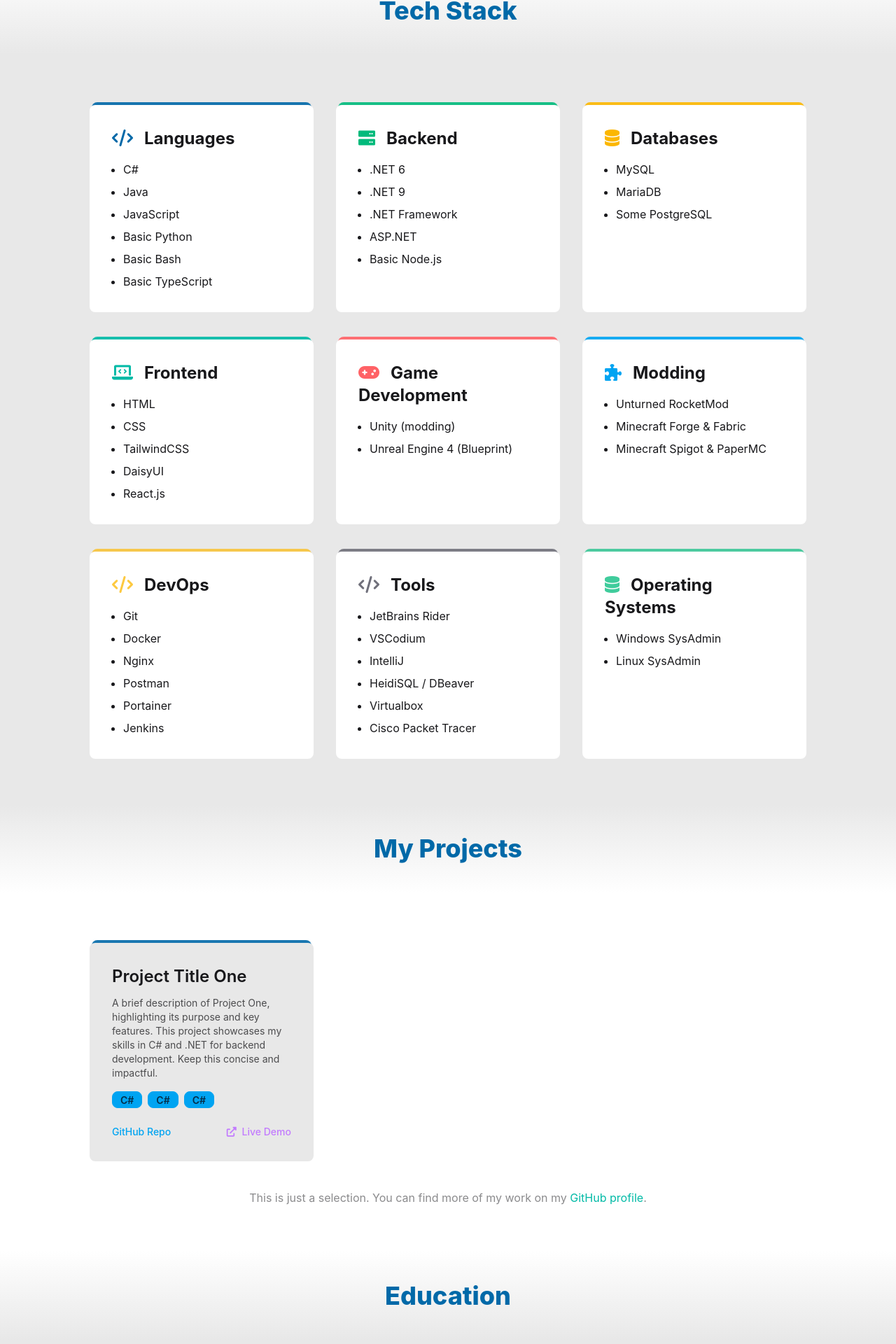
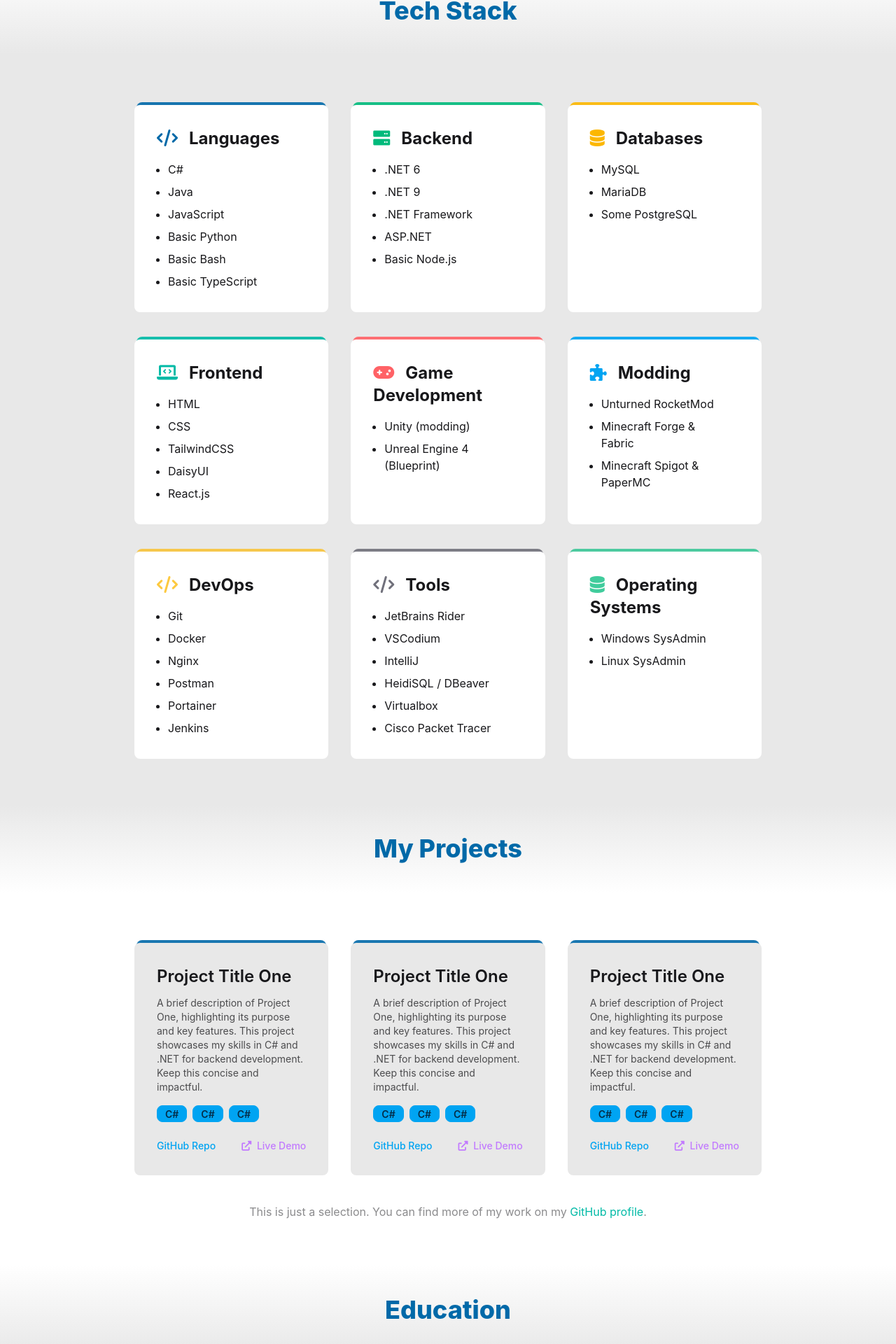
Before and after one commit to TavstalDev/tavstaldev.github.io, a React (Vite) app: page / in a window 1280 px wide. Shown: the part 1513-3433 px from the top of the page at 70% size. Built offline with nearby package versions, Linux system fonts and the light colour scheme.

Commit message:
refactor HomePage layout and remove unused toast notification

```diff
--- a/src/pages/HomePage.jsx
+++ b/src/pages/HomePage.jsx
@@ -1,17 +1,6 @@
-import {useEffect} from "react";
-import GeneralUtils from "../utils/GeneralUtils.jsx";
 import projectConfig from "../config/projectConfig.jsx";
 
 function HomePage() {
-    const toast = GeneralUtils.useToast();
-    useEffect(() => {
-        /*toast.fire({
-            title: 'Warning',
-            text: "This page is still under development. Some sections may not be fully functional.",
-            icon: 'warning'
-        })*/
-    })
-
     return (
         <>
             {/* Welcome */}
@@ -49,7 +38,7 @@
 
             {/* About Me */}
             <div className="bg-base-100 py-16 max-w-6xl mx-auto">
-                <div className="grid md:grid-cols-2 gap-12 items-center">
+                <div className="grid md:grid-cols-2 items-center gap-12 px-8 xs:px-12 sm:px-16 md:px-20 lg:px-24">
                     <div className="space-y-6 text-lg">
                         <p className="text-base-content/75 leading-relaxed mb-6">
                             I'm a dedicated self-taught <span className="font-semibold text-primary">C# and .NET backend developer</span> from
@@ -99,10 +88,10 @@
 
             {/* Tech Stack */}
             <div className="bg-base-200 py-16">
-                <div className="max-w-5xl mx-auto ">
+                <div className="max-w-5xl items-center mx-auto px-8 xs:px-12 sm:px-16">
                     <div className="grid grid-cols-1 md:grid-cols-2 lg:grid-cols-3 gap-8">
                         {/* Languages */}
-                        <div className="stack stack-top">
+                        <div className="stack stack-top z-0">
                             <div className="bg-base-100 text-base-content rounded-box p-8">
                                 <h1 className="text-2xl font-bold mb-4">
                                     <i className="fa-solid fa-code text-primary mr-4"></i>
@@ -120,7 +109,7 @@
                             <div className="bg-primary grid place-content-center rounded-box"></div>
                         </div>
                         {/* Backend */}
-                        <div className="stack stack-top">
+                        <div className="stack stack-top z-0">
                             <div className="bg-base-100 text-base-content rounded-box p-8">
                                 <h1 className="text-2xl font-bold mb-4">
                                     <i className="fa-solid fa-server text-success mr-4"></i>
@@ -137,7 +126,7 @@
                             <div className="bg-success grid place-content-center rounded-box"></div>
                         </div>
                         {/* Databases */}
-                        <div className="stack stack-top">
+                        <div className="stack stack-top z-0">
                             <div className="bg-base-100 text-base-content rounded-box p-8">
                                 <h1 className="text-2xl font-bold mb-4">
                                     <i className="fa-solid fa-database text-warning mr-4"></i>
@@ -153,7 +142,7 @@
                         </div>
 
                         {/* Frontend */}
-                        <div className="stack stack-top">
+                        <div className="stack stack-top z-0">
                             <div className="bg-base-100 text-base-content rounded-box p-8">
                                 <h1 className="text-2xl font-bold mb-4">
                                     <i className="fa-solid fa-laptop-code text-accent mr-4"></i>
@@ -170,7 +159,7 @@
                             <div className="bg-accent grid place-content-center rounded-box"></div>
                         </div>
                         {/* Game Dev */}
-                        <div className="stack stack-top">
+                        <div className="stack stack-top z-0">
                             <div className="bg-base-100 text-base-content rounded-box p-8">
                                 <h1 className="text-2xl font-bold mb-4">
                                     <i className="fa-solid fa-gamepad text-error mr-4"></i>
@@ -184,7 +173,7 @@
                             <div className="bg-error grid place-content-center rounded-box"></div>
                         </div>
                         {/* Modding  */}
-                        <div className="stack stack-top">
+                        <div className="stack stack-top z-0">
                             <div className="bg-base-100 text-base-content rounded-box p-8">
                                 <h1 className="text-2xl font-bold mb-4">
                                     <i className="fa-solid fa-puzzle-piece text-info mr-4"></i>
@@ -200,7 +189,7 @@
                         </div>
 
                         {/* DevOps */}
-                        <div className="stack stack-top">
+                        <div className="stack stack-top z-0">
                             <div className="bg-base-100 text-base-content rounded-box p-8">
                                 <h1 className="text-2xl font-bold mb-4">
                                     <i className="fa-solid fa-code text-warning/75 mr-4"></i>
@@ -218,7 +207,7 @@
                             <div className="bg-warning/75 grid place-content-center rounded-box"></div>
                         </div>
                         {/* Tools */}
-                        <div className="stack stack-top">
+                        <div className="stack stack-top z-0">
                             <div className="bg-base-100 text-base-content rounded-box p-8">
                                 <h1 className="text-2xl font-bold mb-4">
                                     <i className="fa-solid fa-code text-secondary mr-4"></i>
@@ -236,7 +225,7 @@
                             <div className="bg-secondary grid place-content-center rounded-box"></div>
                         </div>
                         {/* Operating Systems */}
-                        <div className="stack stack-top">
+                        <div className="stack stack-top z-0">
                             <div className="bg-base-100 text-base-content rounded-box p-8">
                                 <h1 className="text-2xl font-bold mb-4">
                                     <i className="fa-solid fa-database text-success/75 mr-4"></i>
@@ -263,10 +252,62 @@
             {/* My Projects */}
             {/* TODO */}
             <div className="bg-base-100 py-16">
-                <div className="max-w-5xl mx-auto">
+                <div className="max-w-5xl mx-auto px-8 xs:px-12 sm:px-16">
                     <div className="grid grid-cols-1 md:grid-cols-2 lg:grid-cols-3 gap-8">
                         {/* Project Base */}
-                        <div className="stack stack-top">
+                        <div className="stack stack-top z-0">
+                            <div className="bg-base-200 text-base-content rounded-box p-8">
+                                <h3 className="text-2xl font-semibold mb-3">Project Title One</h3>
+                                <p className="text-base-content/75 mb-4 text-sm">A brief description of Project One,
+                                    highlighting its purpose and key features. This project showcases my skills in C#
+                                    and .NET for backend development. Keep this concise and impactful.</p>
+                                <div className="flex flex-wrap gap-2 mb-4">
+                                    <span className="badge badge- badge-info font-semibold py-0.5">C#</span>
+                                    <span className="badge badge- badge-info font-semibold py-0.5">C#</span>
+                                    <span className="badge badge- badge-info font-semibold py-0.5">C#</span>
+                                </div>
+                                <div className="flex justify-between items-center mt-6">
+                                    <a href="#" target="_blank" rel="noopener noreferrer"
+                                       className="text-info font-medium text-sm">
+                                        <i className="fab fa-github mr-1"></i> GitHub Repo
+                                    </a>
+                                    <a href="#" target="_blank" rel="noopener noreferrer"
+                                       className="text-purple-400 font-medium text-sm">
+                                        <i className="fas fa-external-link-alt mr-1"></i> Live Demo
+                                    </a>
+                                </div>
+                            </div>
+                            <div className="bg-primary grid place-content-center rounded-box"></div>
+                        </div>
+
+                        {/* Project Base */}
+                        <div className="stack stack-top z-0">
+                            <div className="bg-base-200 text-base-content rounded-box p-8">
+                                <h3 className="text-2xl font-semibold mb-3">Project Title One</h3>
+                                <p className="text-base-content/75 mb-4 text-sm">A brief description of Project One,
+                                    highlighting its purpose and key features. This project showcases my skills in C#
+                                    and .NET for backend development. Keep this concise and impactful.</p>
+                                <div className="flex flex-wrap gap-2 mb-4">
+                                    <span className="badge badge- badge-info font-semibold py-0.5">C#</span>
+                                    <span className="badge badge- badge-info font-semibold py-0.5">C#</span>
+                                    <span className="badge badge- badge-info font-semibold py-0.5">C#</span>
+                                </div>
+                                <div className="flex justify-between items-center mt-6">
+                                    <a href="#" target="_blank" rel="noopener noreferrer"
+                                       className="text-info font-medium text-sm">
+                                        <i className="fab fa-github mr-1"></i> GitHub Repo
+                                    </a>
+                                    <a href="#" target="_blank" rel="noopener noreferrer"
+                                       className="text-purple-400 font-medium text-sm">
+                                        <i className="fas fa-external-link-alt mr-1"></i> Live Demo
+                                    </a>
+                                </div>
+                            </div>
+                            <div className="bg-primary grid place-content-center rounded-box"></div>
+                        </div>
+
+                        {/* Project Base */}
+                        <div className="stack stack-top z-0">
                             <div className="bg-base-200 text-base-content rounded-box p-8">
                                 <h3 className="text-2xl font-semibold mb-3">Project Title One</h3>
                                 <p className="text-base-content/75 mb-4 text-sm">A brief description of Project One,
@@ -293,7 +334,7 @@
                     </div>
 
                     <p className="text-base-content/50 text-center mt-10">
-                        This is just a selection. You can find more of my work on my <a href="" className="text-accent">GitHub profile</a>.
+                        This is just a selection. You can find more of my work on my <a href={projectConfig.githubUrl} className="text-accent">GitHub profile</a>.
                     </p>
                 </div>
             </div>
@@ -306,19 +347,17 @@
             </div>
 
             {/* Education */}
-            {/* TODO */}
             <div className="bg-base-200 py-16 px-4 md:px-8">
                 <div className="max-w-5xl mx-auto ">
                     <div className="grid grid-cols-1 gap-8">
                         {/* Self-Taught */}
-                        <div className="stack stack-start">
+                        <div className="stack stack-start z-0">
                             <div className="bg-base-100 grid rounded-box p-8">
-                                <h3 className="text-2xl text-base-content font-bold mb-2">Self-Taught Programmer &
-                                    Developer</h3>
+                                <h3 className="text-2xl text-base-content font-bold mb-2">Self-Taught Programmer & Developer</h3>
                                 <p className="text-base-content/75 mb-4">
                                     <i className="fa fa-chalkboard-teacher text-primary mr-2"></i>
                                     <span className="text-primary font-medium">Continuous Learning & Practical Application</span> |
-                                    Present
+                                    2018 - Present
                                 </p>
                                 <ul className="list-disc list-inside text-base-content/50 space-y-1 ml-4">
                                     <li><i className="fas fa-laptop-code text-primary mr-2"></i>Extensive self-study in
@@ -342,30 +381,38 @@
                         </div>
 
                         {/* School */}
-                        <div className="stack stack-start">
+                        <div className="stack stack-start z-0">
                             <div className="bg-base-100 grid rounded-box p-8">
-                                <h3 className="text-2xl text-base-content font-bold mb-2">Self-Taught Programmer &
-                                    Developer</h3>
+                                <h3 className="text-2xl text-base-content font-bold mb-2">Network Administrator and Operator Technician</h3>
                                 <p className="text-base-content/75 mb-4">
-                                    <i className="fa fa-chalkboard-teacher text-success mr-2"></i>
-                                    <span className="text-success font-medium">Continuous Learning & Practical Application</span> |
-                                    Present
+                                    <i className="fa fa-university text-success mr-2"></i>
+                                    <span className="text-success font-medium">SZC Eötvös Loránd Technical College and Technical Technical School, Kaposvár, Hungary</span> |
+                                    2019 - 2025
                                 </p>
                                 <ul className="list-disc list-inside text-base-content/50 space-y-1 ml-4">
-                                    <li><i className="fas fa-laptop-code text-success mr-2"></i>Extensive self-study in
-                                        C#, .NET, ASP.NET, React.js, and modern web technologies.
+                                    <li>
+                                        <i className="fas fa-graduation-cap text-success mr-2"></i>
+                                        <strong>Dual Education Program:</strong> Completed a comprehensive program combining theoretical studies with extensive practical experience.
                                     </li>
-                                    <li><i className="fas fa-database text-success mr-2"></i>Hands-on experience with
-                                        MySQL, MariaDB, and PostgreSQL.
+                                    <li>
+                                        <i className="fas fa-network-wired text-success mr-2"></i>
+                                        <strong>Core Competencies:</strong> Acquired in-depth knowledge and hands-on skills in network administration, maintenance, and operation.
                                     </li>
-                                    <li><i className="fas fa-tools text-success mr-2"></i>Proficient in Git, Docker,
-                                        Nginx, and CI/CD concepts.
+                                    <li>
+                                        <i className="fas fa-desktop text-success mr-2"></i>
+                                        <strong>System Administration:</strong> Proficient in Windows and Linux server administration and troubleshooting.
                                     </li>
-                                    <li><i className="fas fa-gamepad text-success mr-2"></i>Applied knowledge in game
-                                        plugin/modding for platforms like Minecraft and Unity.
+                                    <li>
+                                        <i className="fas fa-certificate text-success mr-2"></i>
+                                        <strong>Qualifications:</strong> Obtained a High School Diploma and a professional qualification as a Network Administrator and Operator Technician.
                                     </li>
-                                    <li><i className="fas fa-check-circle text-success mr-2"></i>Focused on building
-                                        robust, maintainable, and scalable backend solutions.
+                                    <li>
+                                        <i className="fas fa-level-up-alt text-success mr-2"></i>
+                                        <strong>European Qualification Framework (<a href="https://europass.europa.eu/en/description-eight-eqf-levels" className="text-accent">EQF</a>) Level:</strong> <span className="text-success">8</span>.
+                                    </li>
+                                    <li>
+                                        <i className="fas fa-tools text-success mr-2"></i>
+                                        <strong>Practical Skills:</strong> Gained experience with network infrastructure setup, troubleshooting, security protocols, and system management.
                                     </li>
                                 </ul>
                             </div>
@@ -373,41 +420,45 @@
                         </div>
 
                         {/* Certificate */}
-                        <div className="stack stack-start">
+                        <div className="stack stack-start z-0">
                             <div className="bg-base-100 grid rounded-box p-8">
-                                <h3 className="text-2xl text-base-content font-bold mb-2">Self-Taught Programmer &
-                                    Developer</h3>
+                                <h3 className="text-2xl text-base-content font-bold mb-2">Cisco Certified Network Associate (CCNA) - Foundation</h3>
                                 <p className="text-base-content/75 mb-4">
-                                    <i className="fa fa-chalkboard-teacher text-accent mr-2"></i>
-                                    <span className="text-accent font-medium">Continuous Learning & Practical Application</span> |
-                                    Present
+                                    <i className="fa fa-certificate text-info mr-2"></i>
+                                    <span className="text-info font-medium">Cisco Networking Academy</span> |
+                                    Completed: 2024 December
                                 </p>
                                 <ul className="list-disc list-inside text-base-content/50 space-y-1 ml-4">
-                                    <li><i className="fas fa-laptop-code text-accent mr-2"></i>Extensive self-study in
-                                        C#, .NET, ASP.NET, React.js, and modern web technologies.
+                                    <li>
+                                        <i className="fas fa-network-wired text-info mr-2"></i>
+                                        <strong>Network Fundamentals:</strong> Solid grasp of network models (OSI/TCP-IP), protocols, and IP addressing (IPv4/IPv6).
                                     </li>
-                                    <li><i className="fas fa-database text-accent mr-2"></i>Hands-on experience with
-                                        MySQL, MariaDB, and PostgreSQL.
+                                    <li>
+                                        <i className="fas fa-cogs text-info mr-2"></i>
+                                        <strong>Cisco Device Management:</strong> Practical skills in configuring, operating, and troubleshooting Cisco routers and switches.
                                     </li>
-                                    <li><i className="fas fa-tools text-accent mr-2"></i>Proficient in Git, Docker,
-                                        Nginx, and CI/CD concepts.
+
+                                    <li>
+                                        <i className="fas fa-link text-info mr-2"></i>
+                                        <strong>Network Basics: </strong>
+                                        <a href="/certificates/Networking_Basics_certificate_zoltansolymosi.pdf" target="_blank" rel="noopener noreferrer" className="text-accent hover:underline">View Certificate</a>
                                     </li>
-                                    <li><i className="fas fa-gamepad text-accent mr-2"></i>Applied knowledge in game
-                                        plugin/modding for platforms like Minecraft and Unity.
-                                    </li>
-                                    <li><i className="fas fa-check-circle text-accent mr-2"></i>Focused on building
-                                        robust, maintainable, and scalable backend solutions.
+                                    <li>
+                                        <i className="fas fa-link text-info mr-2"></i>
+                                        <strong>Networking Devices and Initial Configuration: </strong>
+                                        <a href="/certificates/Networking_Devices_and_Initial_Configuration_certificate_zoltansolymosi.pdf" target="_blank" rel="noopener noreferrer" className="text-accent hover:underline">View Certificate</a>
                                     </li>
                                 </ul>
                             </div>
-                            <div className="bg-accent rounded-box"></div>
+                            <div className="bg-info rounded-box"></div>
                         </div>
                     </div>
                 </div>
             </div>
 
             {/* Vertical Gradient Divider */}
-            <div id="connect" className="h-32 flex items-center justify-center bg-gradient-to-b from-base-200 to-base-100">
+            <div id="connect"
+                 className="h-32 flex items-center justify-center bg-gradient-to-b from-base-200 to-base-100">
                 <h2 id="play" className="text-4xl font-extrabold text-center text-primary my-12">
                     Connect with Me
                 </h2>
```
